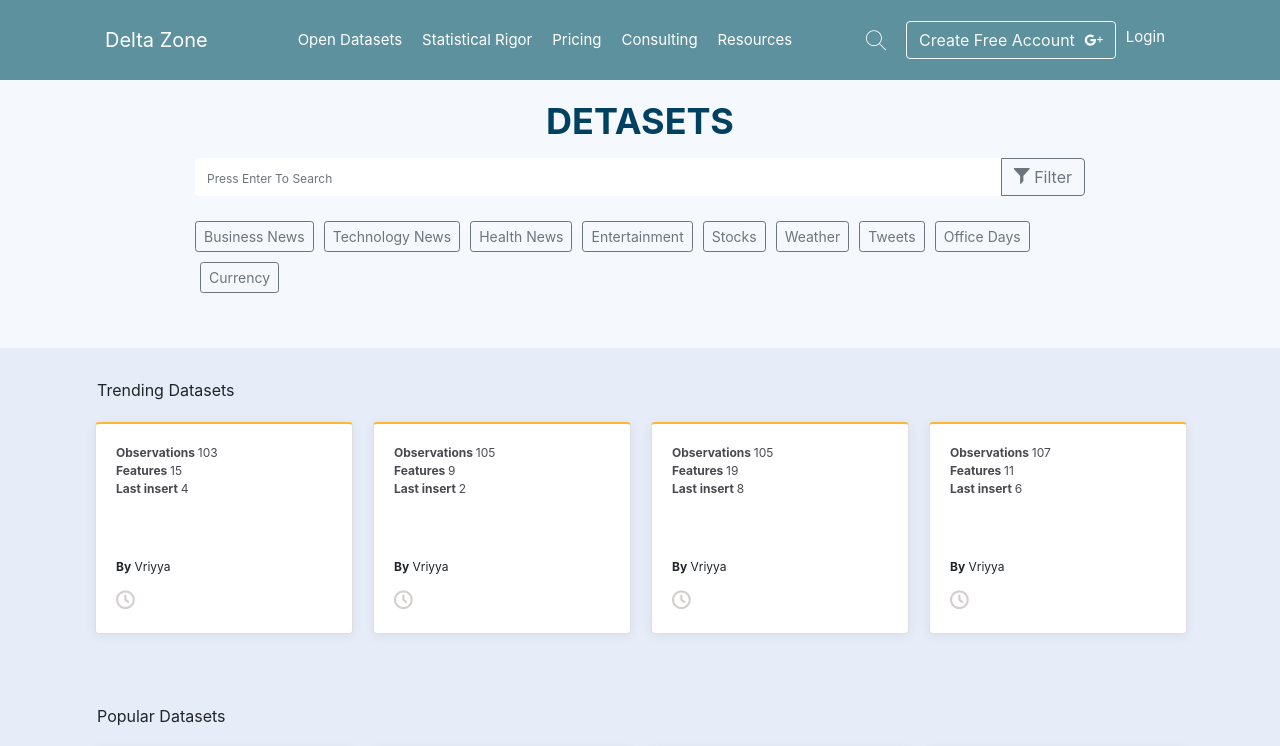
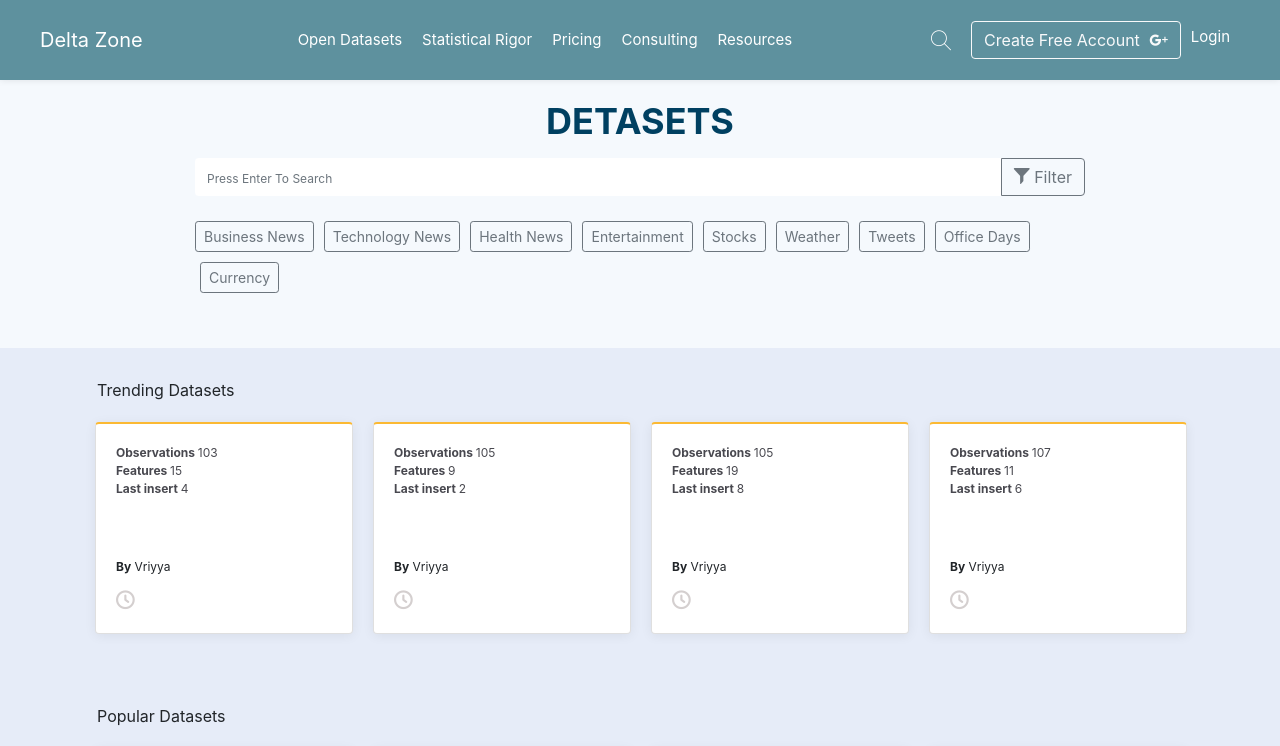
Before and after one commit to guptanidhi/React-Delta, a React (Create React App) app: page / in a window 1280 px wide. Shown: the top 746 px of the page. Built offline with nearby package versions, Linux system fonts and the light colour scheme.

Commit message:
update code

```diff
--- a/src/components/Navbar/index.js
+++ b/src/components/Navbar/index.js
@@ -8,7 +8,6 @@ import Icon from '../Icon'
 function CustomNavbar({ navItems }) {
   return (
     <div className={styles.header}>
-      <Grid>
         <Navbar expand="lg" className={styles.darkBg}>
         <Navbar.Brand href="#home" className={styles.logoText}>Delta Zone </Navbar.Brand>
           <Navbar.Toggle aria-controls="basic-navbar-nav" />
@@ -34,7 +33,6 @@ function CustomNavbar({ navItems }) {
             </Nav>
           </Navbar.Collapse>
         </Navbar>
-      </Grid>
     </div>
   );
 }
--- a/src/components/Navbar/navbar.module.scss
+++ b/src/components/Navbar/navbar.module.scss
@@ -1,6 +1,12 @@
 .header{
 	background-color: #5e919e;
 	box-shadow: 0 0 7px rgba(0,0,0,.1);
+	position: fixed;
+	left: 0;
+	right: 0;
+	top: 0;
+	z-index: 99;
+	padding: 0 20px
 }
 
 .darkBg{
--- a/src/components/SearchSection/searchsection.module.scss
+++ b/src/components/SearchSection/searchsection.module.scss
@@ -2,6 +2,7 @@
 	text-align: center;
 	padding: 20px 0 30px;
 	text-transform: uppercase;
+	margin-top: 80px;
 }
 
 .formSection, .requestSection, .headingSection {
```
